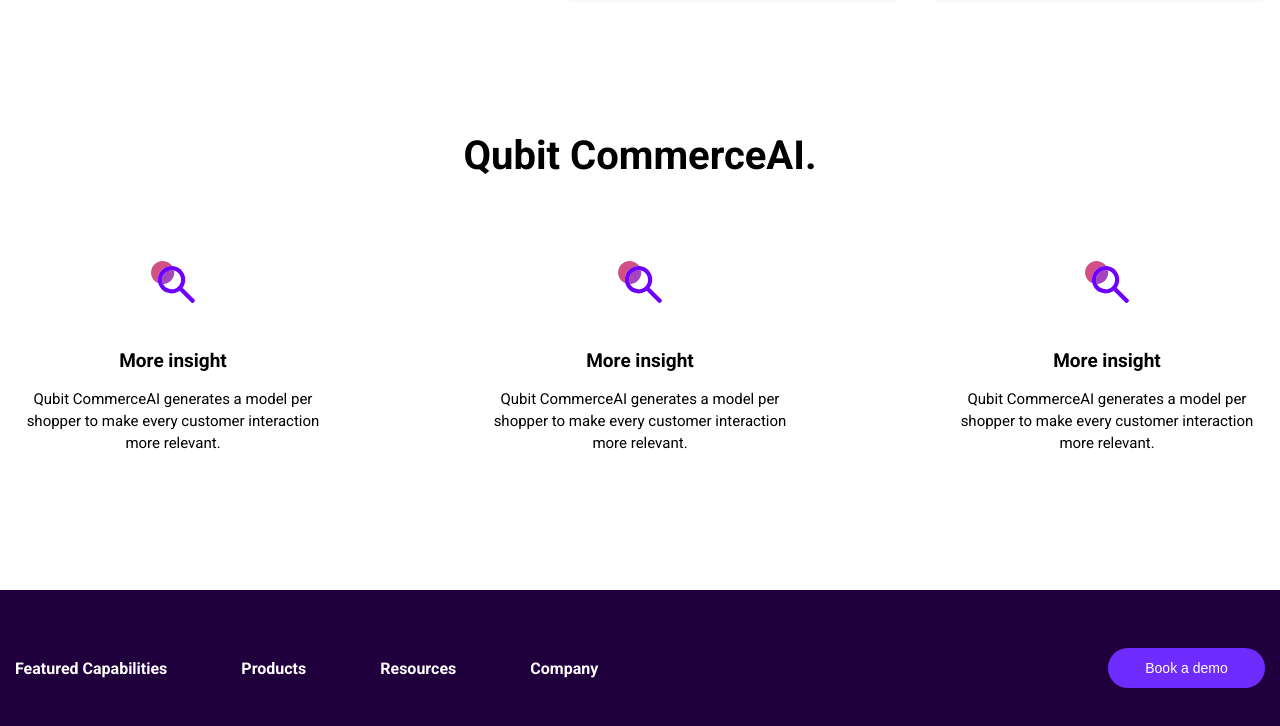
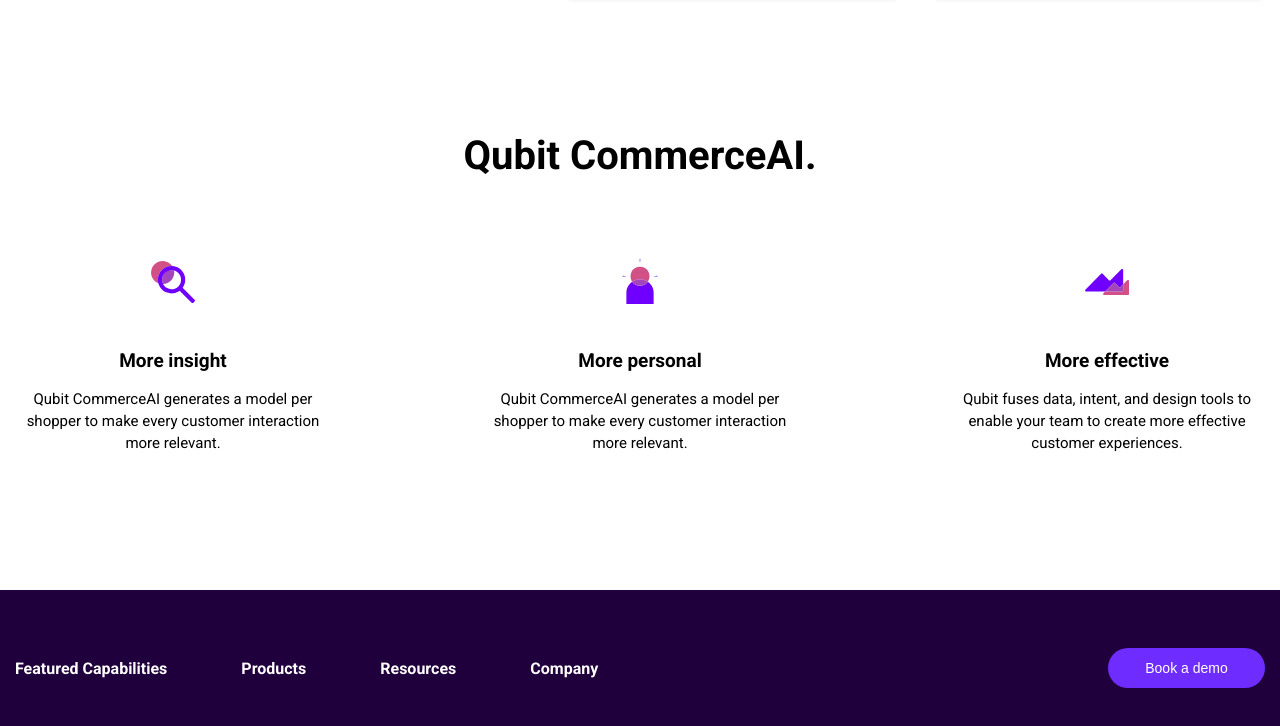
Before and after one commit to Transformatorn/Project-1, a plain HTML site: page index.html in a window 1280 px wide. Shown: the part 1307-2033 px from the top of the page. Drawn offline with nearby package versions, Linux system fonts and the light colour scheme.

Commit message:
Add files via upload

```diff
--- a/index.html
+++ b/index.html
@@ -117,21 +117,21 @@
                 </p>
             </div>
             <div>
-                <img src="./img/Frame QC1.svg" alt="loop">
+                <img src="./img/Frame QC2.svg" alt="2">
                 <h5 class="commerce_pretitle">
-                    More insight
+                    More personal
                 </h5>
                 <p class="commerce_text">
                     Qubit CommerceAI generates a model per shopper to make every customer interaction more relevant.
                 </p>
             </div>
             <div>
-                <img src="./img/Frame QC1.svg" alt="loop">
+                <img src="./img/Frame QC3.svg" alt="3">
                 <h5 class="commerce_pretitle">
-                    More insight
+                    More effective
                 </h5>
                 <p class="commerce_text">
-                    Qubit CommerceAI generates a model per shopper to make every customer interaction more relevant.
+                    Qubit fuses data, intent, and design tools to enable your team to create more effective customer experiences.
                 </p>
             </div>
         </div>
```
